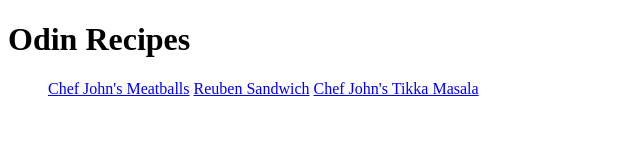
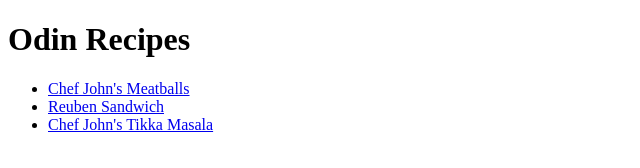
Before and after one commit to LVCompsci/odin-recipes, a plain HTML site: page index.html in a window 1280 px wide. Shown: the whole page, without its empty margins (0-640 px from the left). Drawn offline with Linux system fonts and the light colour scheme.

Commit message:
Corrected missing list tagin unordered recipes list

```diff
--- a/index.html
+++ b/index.html
@@ -10,9 +10,9 @@
     <h1>Odin Recipes</h1>
 
     <ul>
-      <a href="./recipes/meatballs.html">Chef John's Meatballs</a>
-      <a href="./recipes/reubensanwich.html">Reuben Sandwich</a>
-      <a href="/recipes/tikkamasala.html">Chef John's Tikka Masala</a>
+      <li><a href="./recipes/meatballs.html">Chef John's Meatballs</a></li>
+      <li><a href="./recipes/reubensanwich.html">Reuben Sandwich</a></li>
+      <li><a href="/recipes/tikkamasala.html">Chef John's Tikka Masala</a></li>
     </ul>
   </body>
 </html>
```
